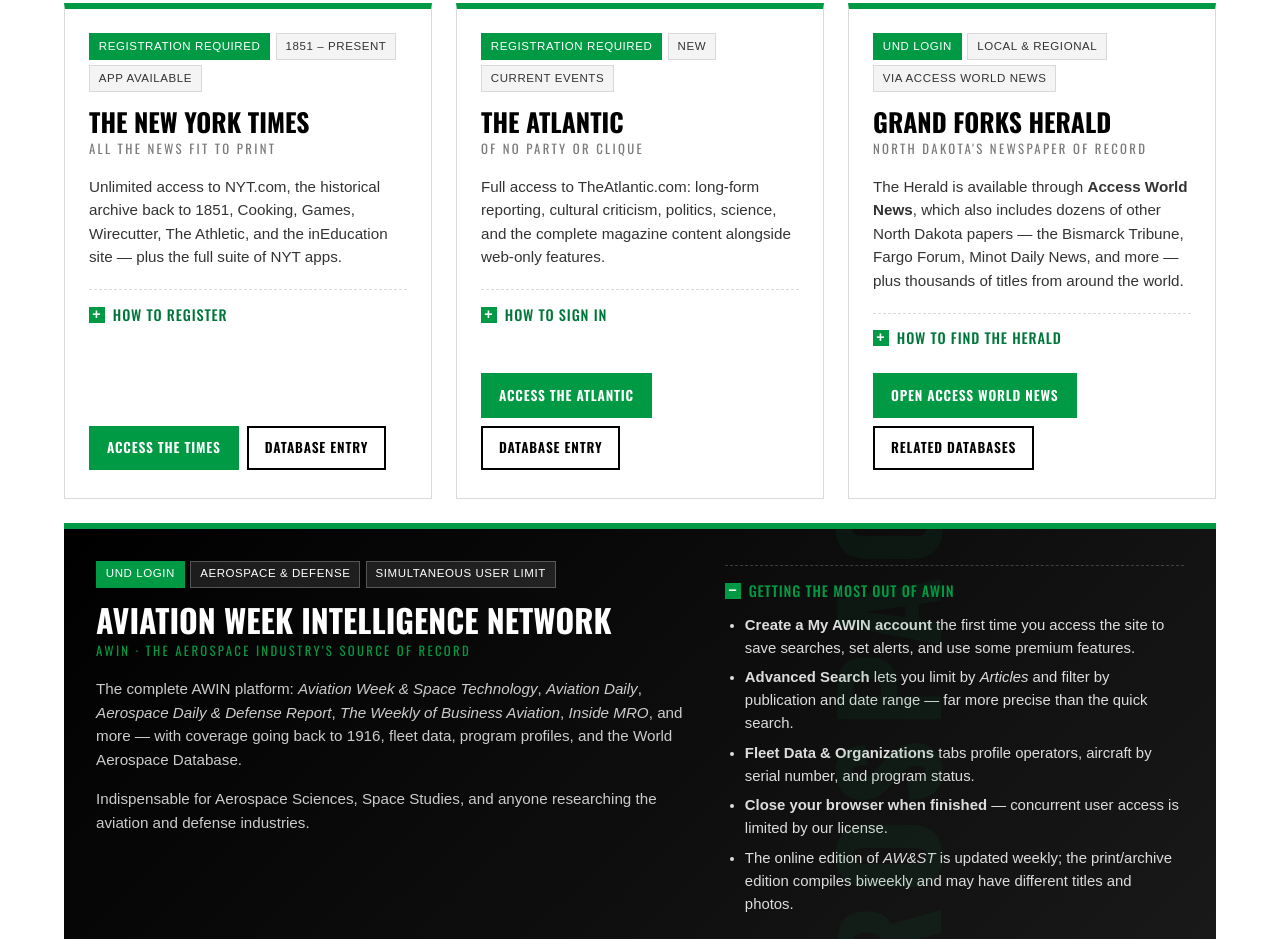
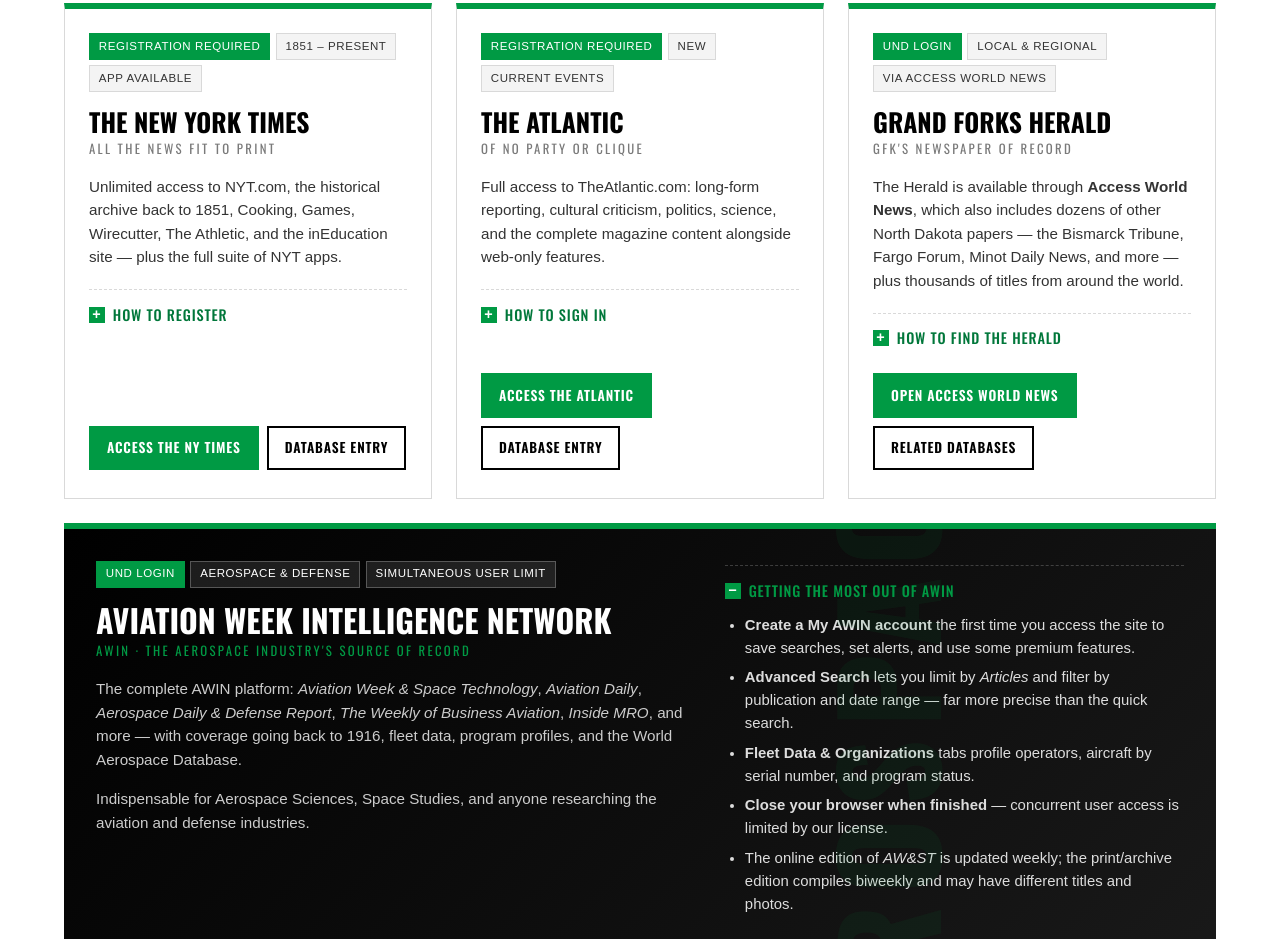
Before and after one commit to alfredhw/undnewspapers, a plain HTML site: page index.html in a window 1280 px wide. Shown: the part 881-1820 px from the top of the page. Drawn offline with nearby package versions, Linux system fonts and the light colour scheme.

Commit message:
Update index.html

```diff
--- a/index.html
+++ b/index.html
@@ -569,7 +569,7 @@
         </details>
 
         <div class="actions">
-          <a class="btn btn-primary" href="https://library.und.edu/db/new-york-times">Access The Times</a>
+          <a class="btn btn-primary" href="https://library.und.edu/db/new-york-times">Access The NY Times</a>
           <a class="btn btn-ghost" href="https://libguides.und.edu/az/new-york-times">Database Entry</a>
         </div>
       </article>
@@ -614,7 +614,7 @@
           <span class="tag">Via Access World News</span>
         </div>
         <div class="masthead">Grand Forks Herald</div>
-        <div class="subtitle">North Dakota's Newspaper of Record</div>
+        <div class="subtitle">GFK's Newspaper of Record</div>
         <p class="desc">
           The Herald is available through <strong>Access World News</strong>, which also includes
           dozens of other North Dakota papers &mdash; the Bismarck Tribune, Fargo Forum, Minot Daily News,
```
